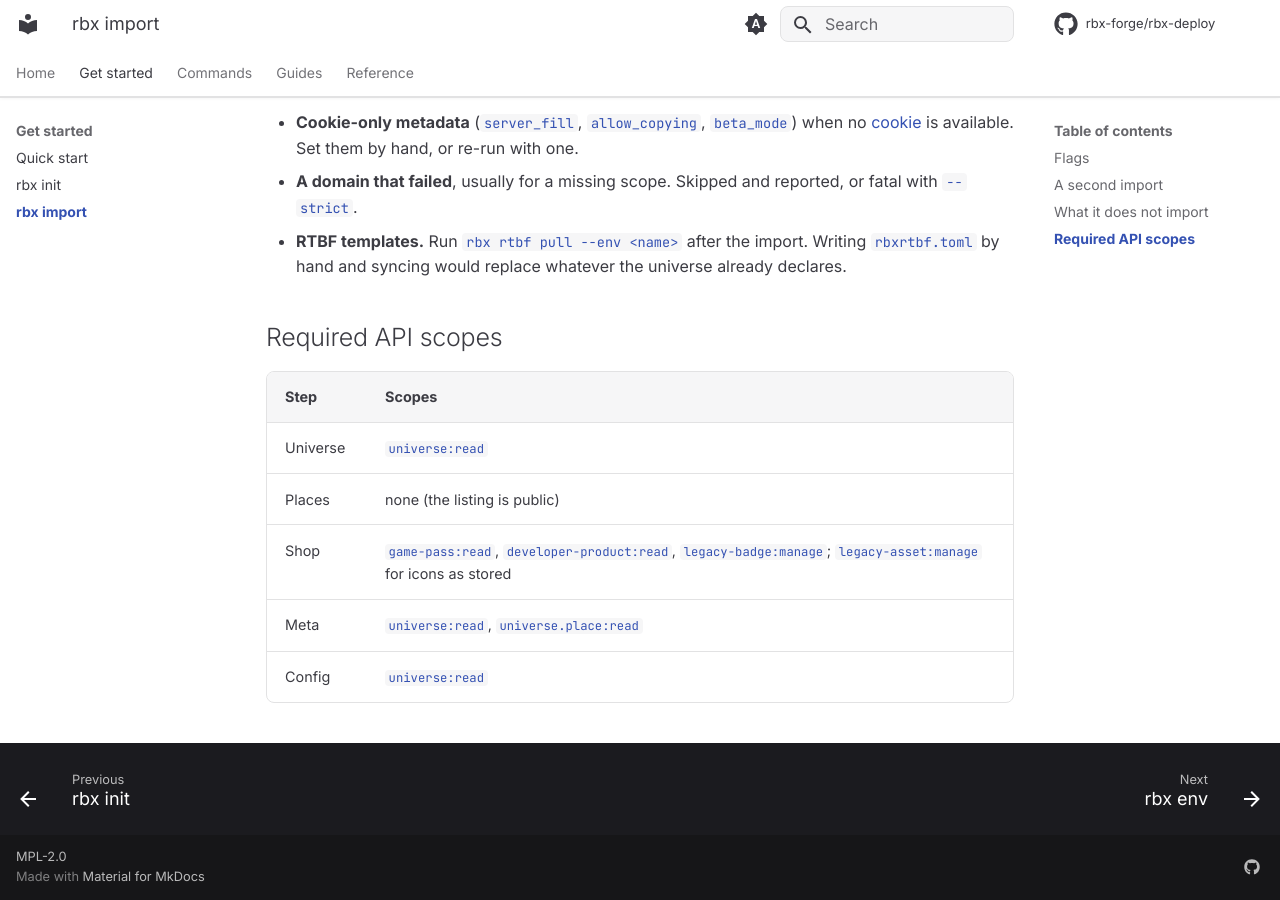
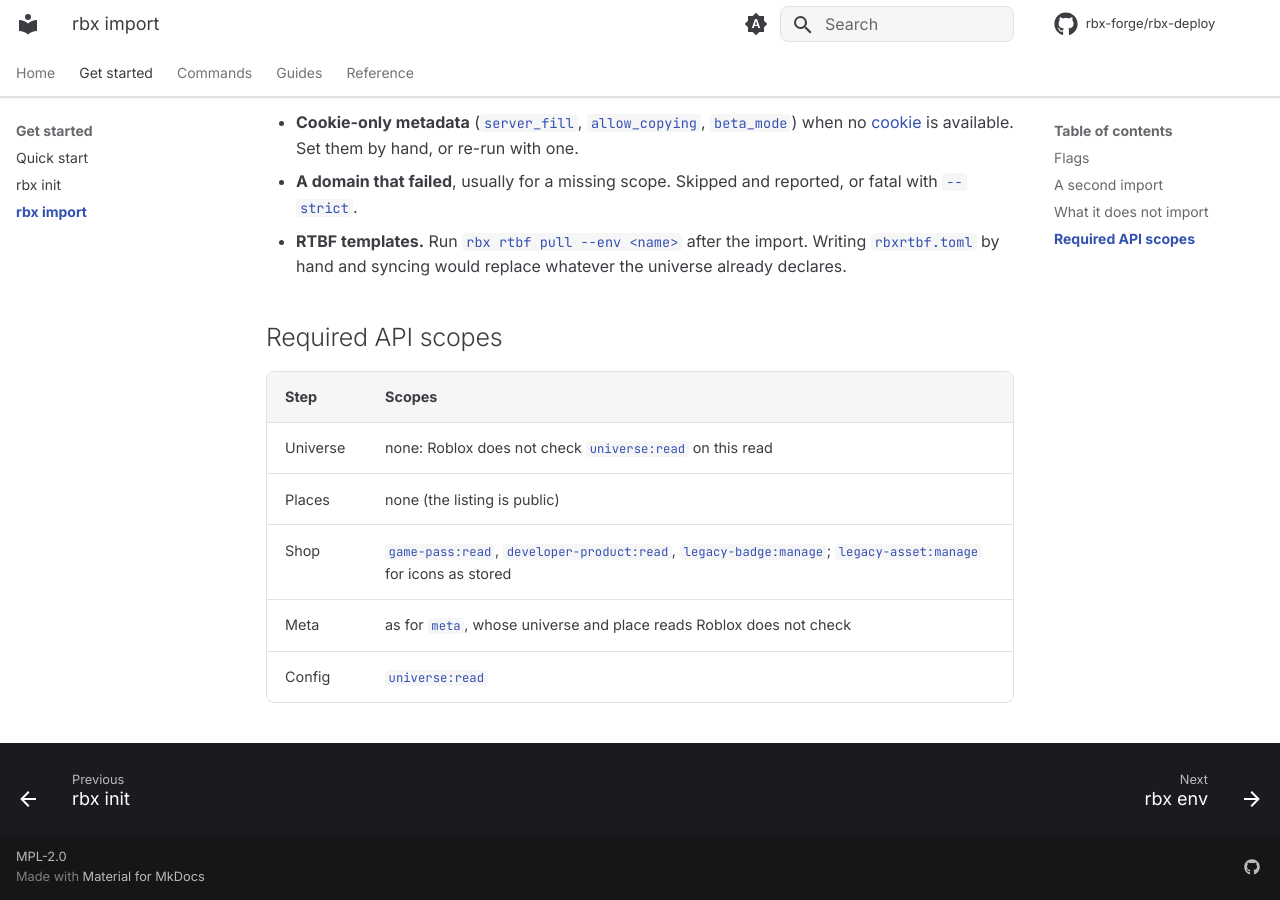
Before and after one commit to rbx-forge/rbx-cli, an MkDocs documentation site: the page built from docs/import.md, in a window 1280 px wide and 900 px high, scrolled down 1757 px. Built offline with MkDocs 1.6.1 and Material for MkDocs 9.7.7, drawn with Linux system fonts in a browser that asks for light colours; comment, search, counter and statistics services are not loaded.

Commit message:
fix(meta): a refused universe or place read names no scope
Roblox does not check universe:read or universe.place:read on the universe and place reads: measured on 2026-11-10, a key holding neither reads both. The hint on those two reads named them anyway, so a refusal there sent the reader after a scope that was never the cause. The error now says which read failed and keeps Roblox's answer.

The same claim sat in the help for `rbx import --universe-id`, the import and shop scope tables, the shop config page and two comments on the shop's owner lookup, which reads the same universe.

```diff
--- a/docs/import.md
+++ b/docs/import.md
@@ -56,8 +56,8 @@
 
 | Step | Scopes |
 | --- | --- |
-| Universe | `universe:read` |
+| Universe | none: Roblox does not check `universe:read` on this read |
 | Places | none (the listing is public) |
 | Shop | `game-pass:read`, `developer-product:read`, `legacy-badge:manage`; `legacy-asset:manage` for icons as stored |
-| Meta | `universe:read`, `universe.place:read` |
+| Meta | as for [`meta`](meta.md#required-api-scopes), whose universe and place reads Roblox does not check |
 | Config | `universe:read` |
```
Also changed, not shown: CHANGELOG.md (+8 -0 lines), docs/shop-config.md (+1 -1 lines), docs/shop.md (+1 -1 lines), 4 other files.
